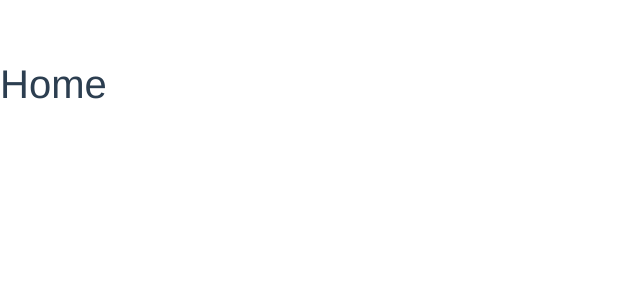
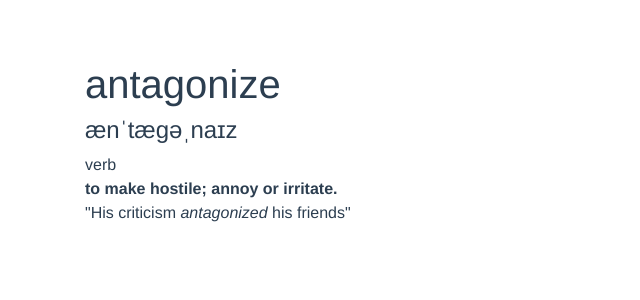
Before and after one commit to dead-bird/antagonize, a Vue app: page / in a window 1280 px wide. Shown: the top 300 px of the page, without its empty margins (0-640 px from the left). Built offline with nearby package versions, Linux system fonts and the light colour scheme.

Commit message:
A home page?

```diff
--- a/src/components/Home.vue
+++ b/src/components/Home.vue
@@ -4,8 +4,12 @@ export default {
 </script>
 
 <template>
-  <div>
-    <h1>Home</h1>
+  <div class="container">
+    <h1>antagonize</h1>
+    <h4>ænˈtæɡəˌnaɪz</h4>
+    verb<br>
+    <strong>to make hostile; annoy or irritate.</strong><br>
+    "His criticism <em>antagonized</em> his friends"
   </div>
 </template>
 
```
